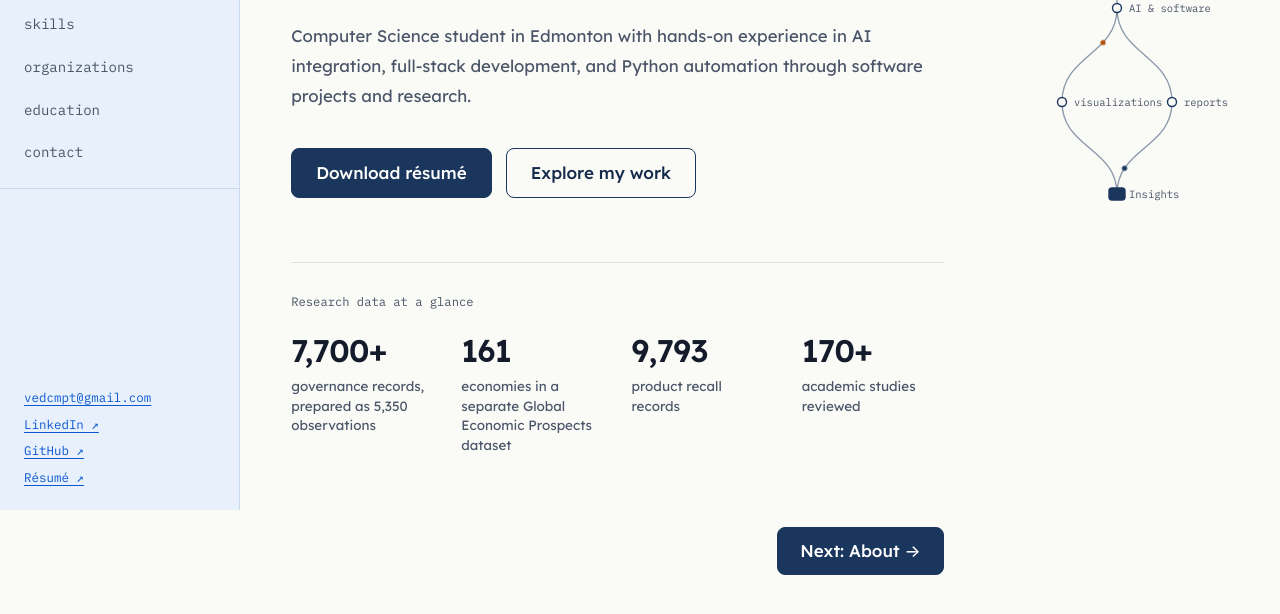
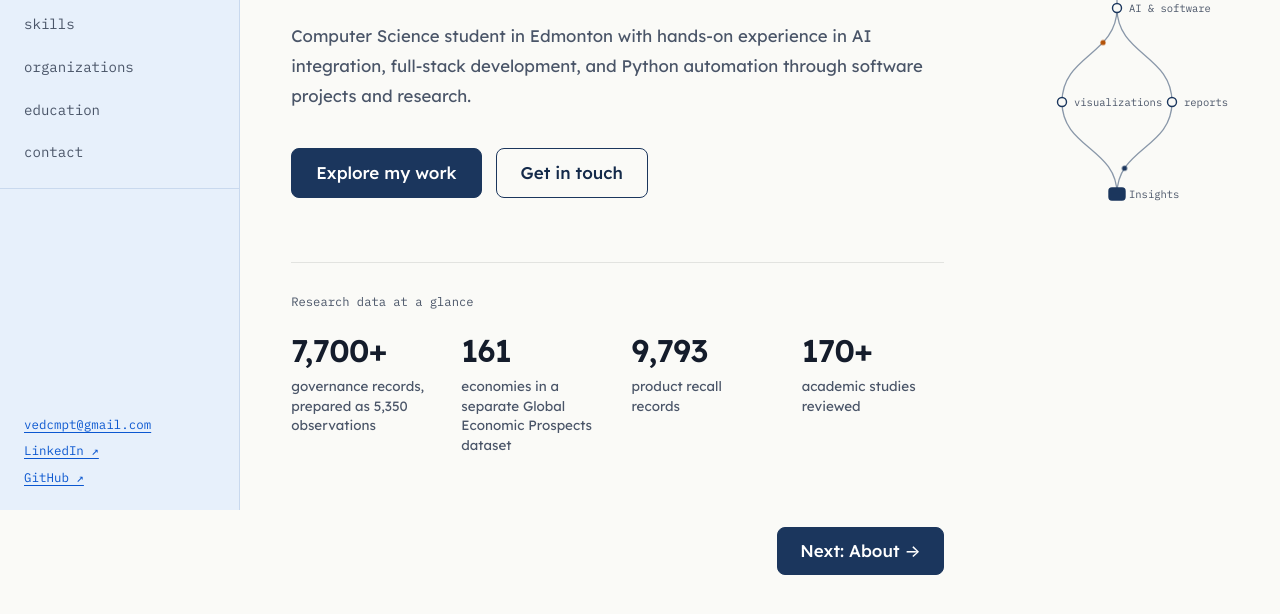
Before and after one commit to ved-cmpt/ved-cmpt.github.io, a plain HTML site: page index.html in a window 1280 px wide. Shown: the part 290-904 px from the top of the page. Drawn offline with Linux system fonts and the light colour scheme.

Commit message:
Remove the résumé download and the résumé file
- Remove the "Download résumé" hero button and the "Résumé ↗" links in the
  sidebar and on Contact. "Explore my work" is now the primary hero button,
  followed by a new "Get in touch" button so the actions row keeps its shape.
- Delete resume.pdf so the old copy can no longer be reached by its URL.
- Drop "and résumé" from the meta and Open Graph descriptions.

```diff
--- a/index.html
+++ b/index.html
@@ -3,7 +3,7 @@
 <head>
   <meta charset="utf-8">
   <meta name="viewport" content="width=device-width, initial-scale=1">
-  <meta name="description" content="Portfolio of Vedsai Vangapandu, a Computer Science student in Edmonton focused on AI and software development. Experience, projects, skills, and résumé.">
+  <meta name="description" content="Portfolio of Vedsai Vangapandu, a Computer Science student in Edmonton focused on AI and software development. Experience, projects, and skills.">
   <meta name="theme-color" content="#fafaf7" media="(prefers-color-scheme: light)">
   <meta name="theme-color" content="#0d1320" media="(prefers-color-scheme: dark)">
   <title>Vedsai Vangapandu</title>
@@ -13,7 +13,7 @@
   <meta property="og:type" content="website">
   <meta property="og:site_name" content="Vedsai Vangapandu">
   <meta property="og:title" content="Vedsai Vangapandu — AI &amp; Software Development">
-  <meta property="og:description" content="Portfolio of Vedsai Vangapandu, a Computer Science student in Edmonton focused on AI and software development. Experience, projects, skills, and résumé.">
+  <meta property="og:description" content="Portfolio of Vedsai Vangapandu, a Computer Science student in Edmonton focused on AI and software development. Experience, projects, and skills.">
   <meta property="og:url" content="https://ved-cmpt.github.io/">
   <meta property="og:image" content="https://ved-cmpt.github.io/og-image.png">
   <meta property="og:image:width" content="1200">
@@ -74,7 +74,6 @@
         <a href="mailto:vedcmpt@gmail.com">vedcmpt@gmail.com</a>
         <a href="https://www.linkedin.com/in/ved-cmpt" target="_blank" rel="noreferrer">LinkedIn ↗</a>
         <a href="https://github.com/ved-cmpt" target="_blank" rel="noreferrer">GitHub ↗</a>
-        <a href="resume.pdf" target="_blank" rel="noreferrer">Résumé ↗</a>
       </div>
     </div>
   </header>
@@ -94,8 +93,8 @@
           <p class="statement">AI &amp; Software Development</p>
           <p class="intro">Computer Science student in Edmonton with hands-on experience in AI integration, full-stack development, and Python automation through software projects and research.</p>
           <div class="actions">
-            <a class="button" href="resume.pdf" download="Vedsai-Vangapandu-Resume.pdf">Download résumé</a>
-            <a class="button button--quiet" href="#experience">Explore my work</a>
+            <a class="button" href="#experience">Explore my work</a>
+            <a class="button button--quiet" href="#contact">Get in touch</a>
           </div>
 
           <div class="stats-block">
@@ -933,7 +932,6 @@
             <ul class="contact-links">
               <li><a href="https://www.linkedin.com/in/ved-cmpt" target="_blank" rel="noreferrer">LinkedIn ↗</a></li>
               <li><a href="https://github.com/ved-cmpt" target="_blank" rel="noreferrer">GitHub ↗</a></li>
-              <li><a href="resume.pdf" target="_blank" rel="noreferrer">Résumé ↗</a></li>
             </ul>
           </div>
           <nav class="view-pager" aria-label="Previous and next section">
--- a/script.js
+++ b/script.js
@@ -261,7 +261,7 @@ window.addEventListener("resize", () => {
 });
 document.fonts?.ready.then(moveIndicator);
 
-/* Background: a small labelled diagram for each section and card, based on the résumé and Vedsai's supplied details, on the right only.
+/* Background: a small labelled diagram for each section and card, based on Vedsai's résumé and supplied details, on the right only.
    A simple flow lists its "steps" as [label, note]. Use "|" in a note for a second line.
    A custom diagram lists "nodes" as [x, y, type, label, note, side] and "edges" as [from, to, seconds, tone, shape].
    Add seconds to an edge to send a data dot along it, and "warm" to make that dot amber.
```
Also changed, not shown: 1 other file.
